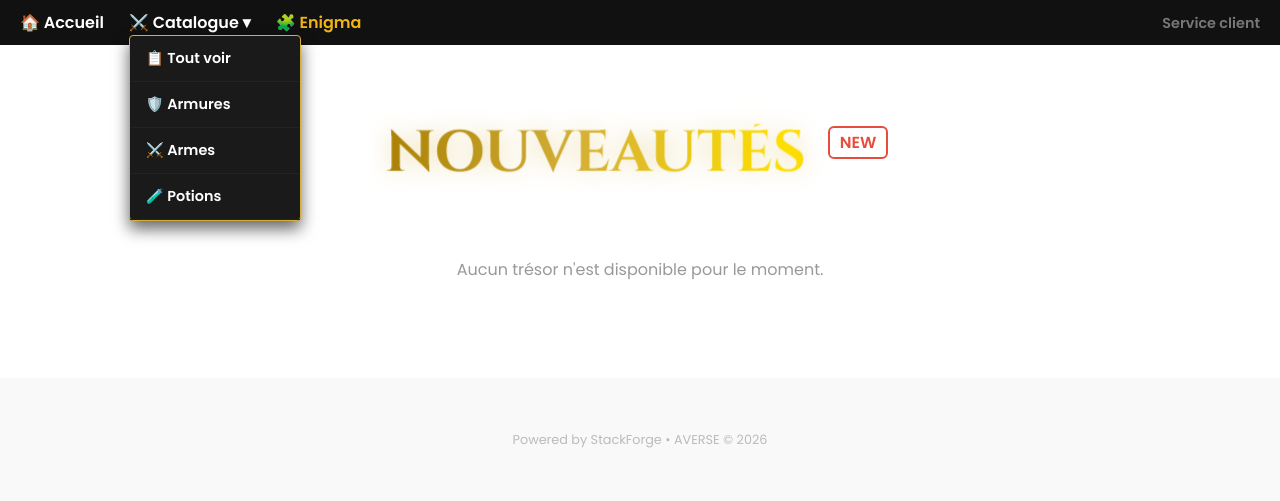
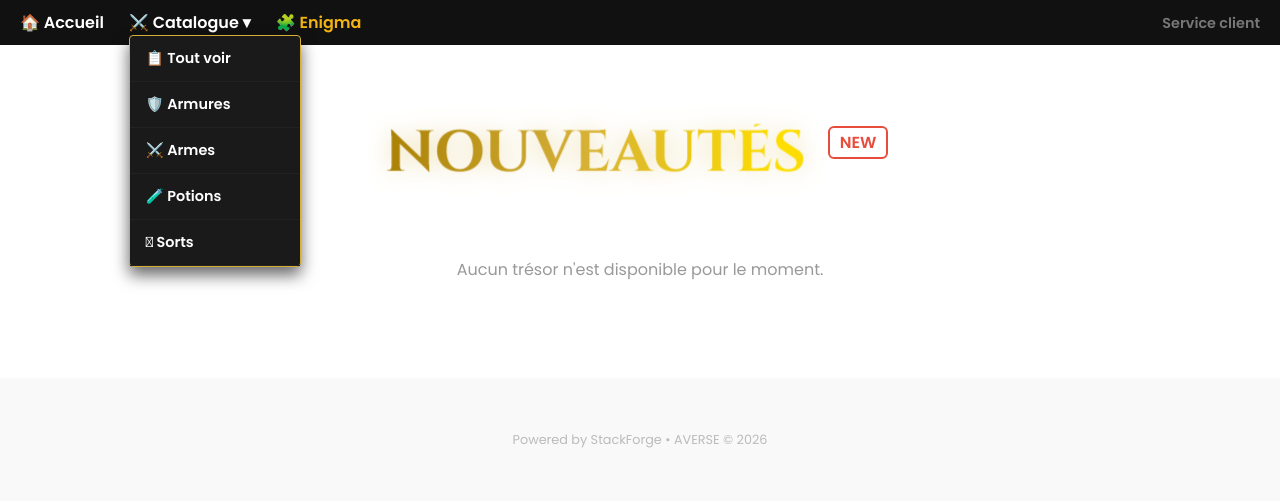
Before and after one commit to Trosfros/DarquestVraiVersion, a PHP site: page /index.php in a window 1280 px wide, after a click that opens the changed part. Shown: the part 58-559 px from the top of the page. Run offline with PHP 8.4, Linux system fonts and the light colour scheme.

Commit message:
Add spell tab for catalog in header

```diff
--- a/template/header.php
+++ b/template/header.php
@@ -252,6 +252,7 @@
                     <a href="catalogue.php?search=Armure">🛡️ Armures</a>
                     <a href="catalogue.php?search=Arme">⚔️ Armes</a>
                     <a href="catalogue.php?search=Potion">🧪 Potions</a>
+                    <a href="catalogue.php?search=Sort">𑽎 Sorts</a>
                 </div>
             </div>
 
```
